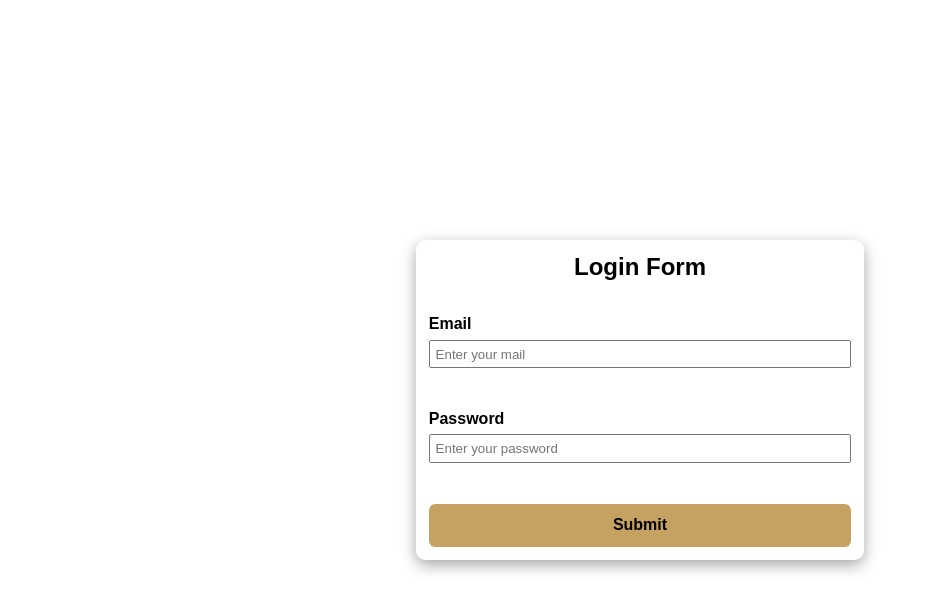
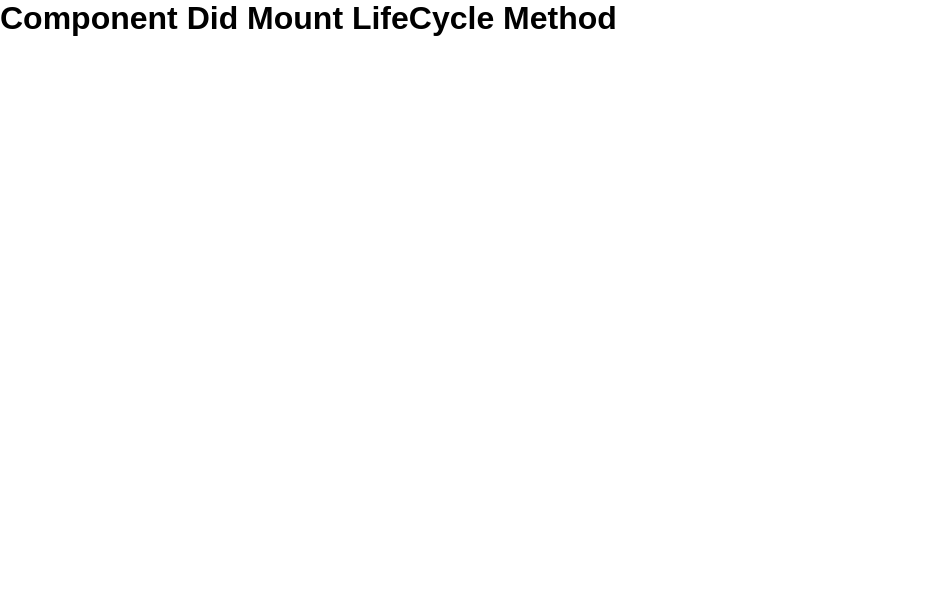
Before and after one commit to AbhirupDey12/depthreact, a React (Create React App) app: page / in a window 1280 px wide. Shown: the top 612 px of the page, without its empty margins (0-934 px from the left). Built offline with nearby package versions, Linux system fonts and the light colour scheme.

Commit message:
Life cycle

```diff
--- a/src/App.js
+++ b/src/App.js
@@ -13,7 +13,6 @@
 import CompI from "./component/CompI";
 import React, { useReducer, useEffect, useState, useMemo, useCallback, Component } from "react";
 import './App.css';
-import Login from './component/Login';
 import Header from "./component/Header";
 import axios from "axios";
 import useFetch from "./component/useFetch";
@@ -22,18 +21,77 @@ import { TailSpin, MagnifyingGlass } from "react-loader-spinner";
 import { useSelector } from "react-redux";
 import { useDispatch } from 'react-redux';
 import { Inc, Dec } from "./states/reducers";
+import Login from './component/Login';
+import Nav from './component/Nav';
+{/* <Login /> */ }
 
-export default function App() {
+export default class App extends Component {
 
-  const curState = useSelector((state) => state.number);
-  const dispatch = useDispatch();
+  // Initialization is done by constructer
+  constructor(props) {
+    super(props)
 
-  return (
-    <>
-      <Login />
-    </>
-  )
+    this.state = {
+      show: true
+    }
+    console.log("inside constructor");
+  }
+
+  // when all the things have been painted on the page
+  // componentDidMount() {
+  //   console.log("componentDidMount");
+  // }
+
+  // handleToggle = () => {
+  //   this.setState({
+  //     show : !this.state.show
+  //   })
+  // }
+
+  componentDidMount() {
+    console.log("componentDidMount");
+    this.setState({
+      show : !this.state.show
+    })
+  }
+
+
+  render() {
+    console.log("Render");
+    return (
+      <div>
+        {/* <h1>
+          Life Cycle Method
+        </h1>
+        {
+          this.state.show ? <Nav /> : ""
+        }
+        <button onClick={this.handleToggle} >Toggle NavBar</button> */}
+        <h1>
+          Component Did Mount LifeCycle Method
+        </h1>
+      </div>
+    )
+  }
+
 }
+
+
+
+
+
+
+
+// export default function App() {
+
+
+//   return (
+//     <>
+//       Hello world!
+//     </>
+//   ) ;
+
+// } ;
 
 
 
@@ -49,8 +107,10 @@ export default function App() {
 
 
 {/* <h1>Hello world!!</h1>
-      <div
-        style={{
+<div
+style={{
+          // const curState = useSelector((state) => state.number);
+          // const dispatch = useDispatch();
           width: "100%", display: "flex",
           justifyContent: "center",
           alignItems: "center",
--- /dev/null
+++ b/src/component/Nav.js
@@ -0,0 +1,17 @@
+import React, { Component } from 'react'
+
+export default class Nav extends Component {
+
+     componentWillUnmount() {
+          console.log("Nav is going to be destroyed");
+          alert("Nav is going to be destroyed");
+     }
+
+     render() {
+          return (
+               <h3>
+                    Nav Bar
+               </h3>
+          )
+     }
+}
```
